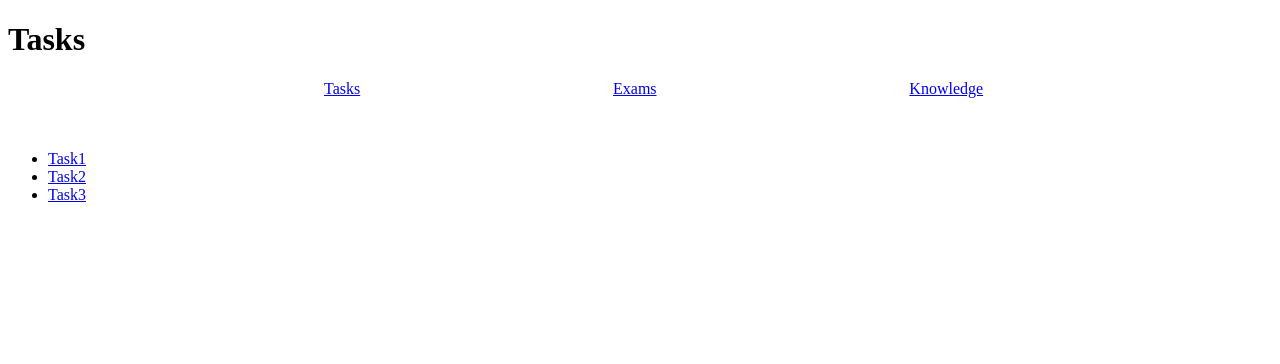
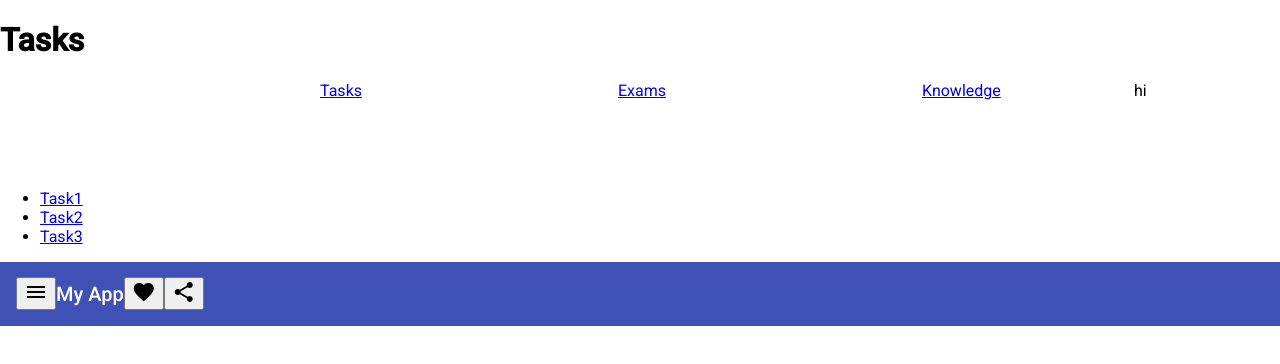
Before and after one commit to htl-leonding-project/leo-database-learner, an Angular app in the folder leo-database-learner-frontend/: page /tasks in a window 1280 px wide. Shown: the top 364 px of the page. Built offline with nearby package versions, Linux system fonts and the light colour scheme.

Commit message:
added MatIcon- und MatToolbarModule #35

```diff
--- a/leo-database-learner-frontend/angular.json
+++ b/leo-database-learner-frontend/angular.json
@@ -28,6 +28,7 @@
               "src/assets"
             ],
             "styles": [
+              "./node_modules/@angular/material/prebuilt-themes/indigo-pink.css",
               "src/styles.css"
             ],
             "scripts": []
@@ -91,6 +92,7 @@
               "src/assets"
             ],
             "styles": [
+              "./node_modules/@angular/material/prebuilt-themes/indigo-pink.css",
               "src/styles.css"
             ],
             "scripts": []
--- a/leo-database-learner-frontend/package.json
+++ b/leo-database-learner-frontend/package.json
@@ -12,6 +12,7 @@
   "private": true,
   "dependencies": {
     "@angular/animations": "~11.2.12",
+    "@angular/cdk": "^11.2.11",
     "@angular/common": "~11.2.12",
     "@angular/compiler": "~11.2.12",
     "@angular/core": "~11.2.12",
@@ -27,7 +28,7 @@
     "zone.js": "~0.11.3"
   },
   "devDependencies": {
-    "@angular-devkit/build-angular": "~0.1102.2",
+    "@angular-devkit/build-angular": "^12.0.2",
     "@angular/cli": "~11.2.2",
     "@angular/compiler-cli": "~11.2.12",
     "@types/jasmine": "~3.6.0",
--- a/leo-database-learner-frontend/src/app/tasks/tasks.component.html
+++ b/leo-database-learner-frontend/src/app/tasks/tasks.component.html
@@ -2,6 +2,7 @@
   <a style="float: left; margin-right: 20%; margin-left: 25%;" routerLink="/">Tasks</a>
   <a style="float: left; margin-right: 20%" routerLink="/">Exams</a>
   <a style="float: left;" routerLink="/">Knowledge</a>
+  <p>hi</p>
 </nav>
 <br><br><br>
 
@@ -10,3 +11,19 @@
     <a [routerLink]="t.id.toString()">{{ t.name }}</a>
   </li>
 </ul>
+
+<p>
+  <mat-toolbar color="primary">
+    <button mat-icon-button class="example-icon" aria-label="Example icon-button with menu icon">
+      <mat-icon>menu</mat-icon>
+    </button>
+    <span>My App</span>
+    <span class="example-spacer"></span>
+    <button mat-icon-button class="example-icon favorite-icon" aria-label="Example icon-button with heart icon">
+      <mat-icon>favorite</mat-icon>
+    </button>
+    <button mat-icon-button class="example-icon" aria-label="Example icon-button with share icon">
+      <mat-icon>share</mat-icon>
+    </button>
+  </mat-toolbar>
+</p>
--- a/leo-database-learner-frontend/src/index.html
+++ b/leo-database-learner-frontend/src/index.html
@@ -6,6 +6,9 @@
   <base href="/">
   <meta name="viewport" content="width=device-width, initial-scale=1">
   <link rel="icon" type="image/x-icon" href="favicon.ico">
+  <link rel="preconnect" href="https://fonts.gstatic.com">
+  <link href="https://fonts.googleapis.com/css2?family=Roboto:wght@300;400;500&display=swap" rel="stylesheet">
+  <link href="https://fonts.googleapis.com/icon?family=Material+Icons" rel="stylesheet">
 </head>
 <body>
   <app-root></app-root>
--- a/leo-database-learner-frontend/src/styles.css
+++ b/leo-database-learner-frontend/src/styles.css
@@ -1 +1,4 @@
 /* You can add global styles to this file, and also import other style files */
+
+html, body { height: 100%; }
+body { margin: 0; font-family: Roboto, "Helvetica Neue", sans-serif; }
```
Also changed, not shown: leo-database-learner-frontend/src/app/app.module.ts (+8 -1 lines), 1 other file (tests, documents, lock files or other folders).
